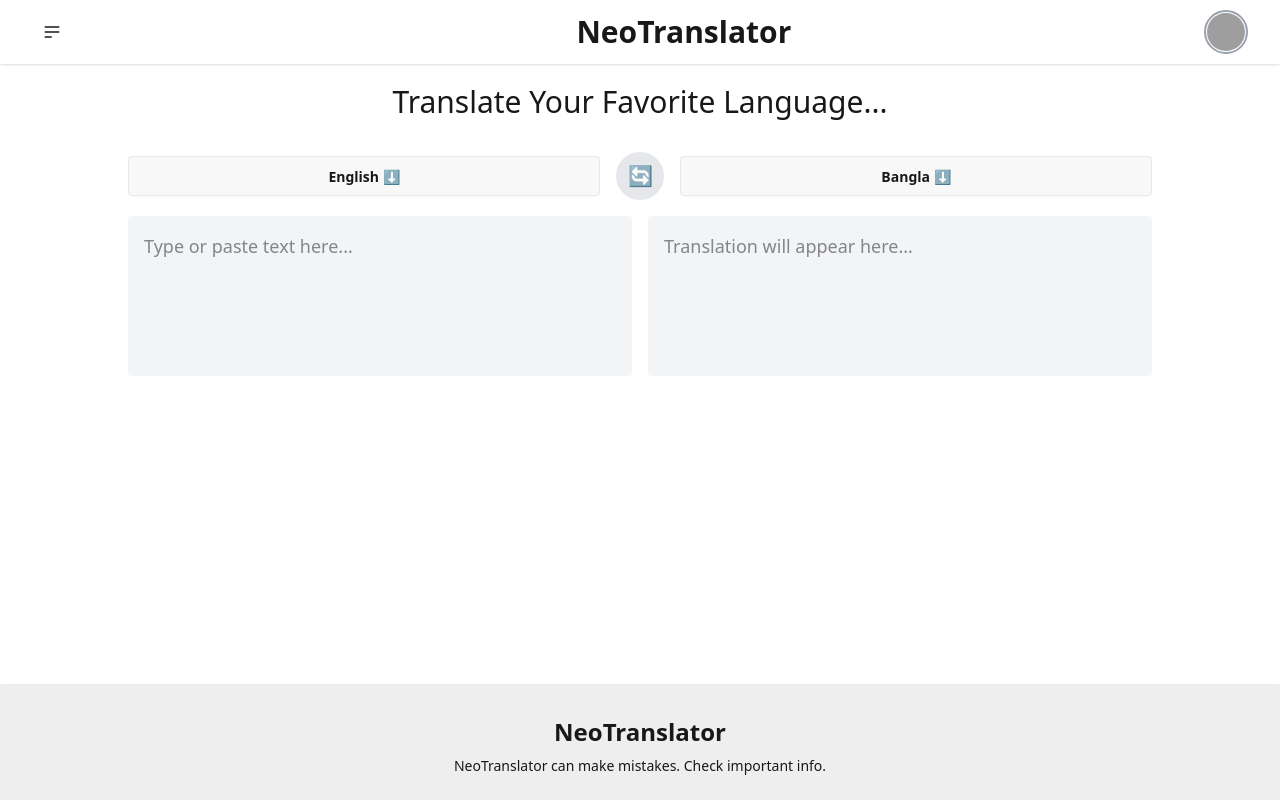
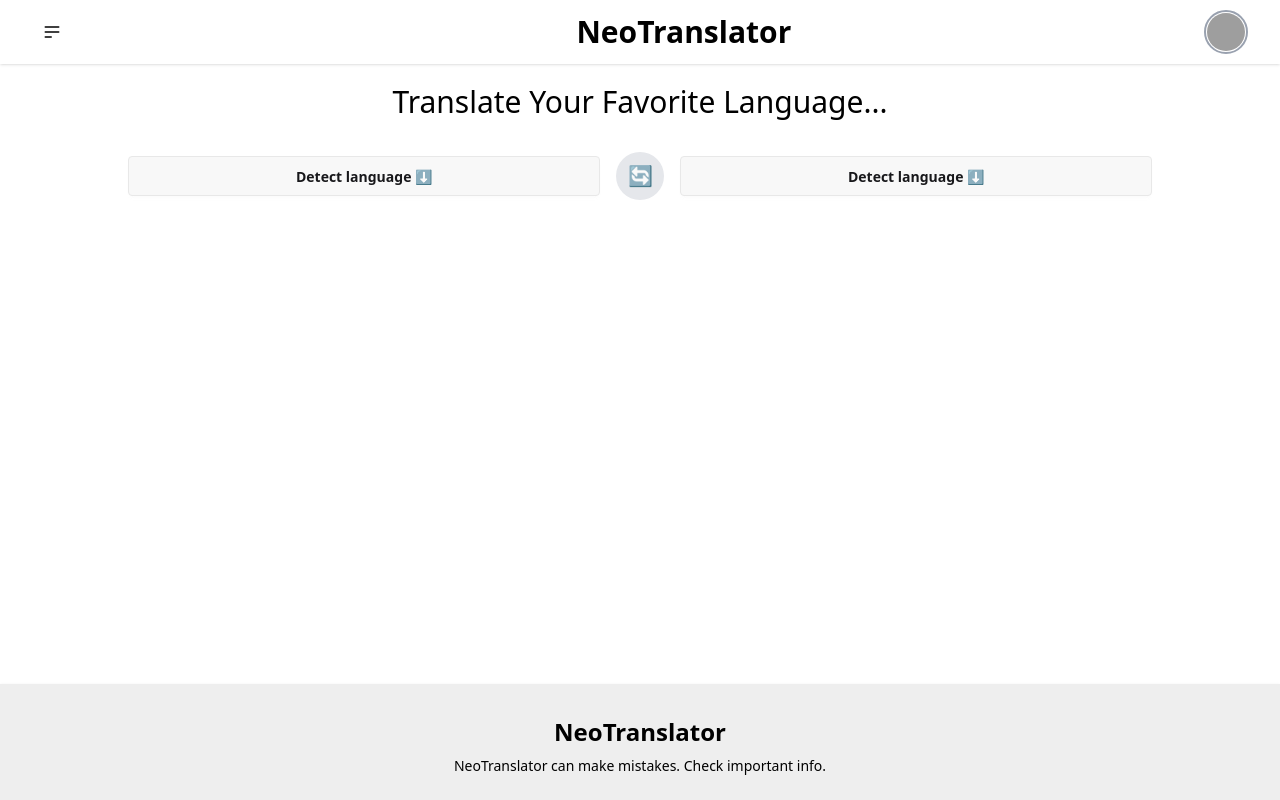
Before and after one commit to md-abu-naim/NeoTranslator-Client, a React (Vite) app: page / in a window 1280 px wide. Built offline with nearby package versions, Linux system fonts and the light colour scheme; grey boxes are pictures that could not be loaded.

Commit message:
dropdown button

```diff
--- a/src/Pages/Home/Navber.jsx
+++ b/src/Components/Navber.jsx
@@ -1,5 +1,5 @@
 import { Link } from "react-router-dom";
-import Sidebar from "../../Components/Sidebar";
+import Sidebar from "./Sidebar";
 
 const Navber = () => {
     return (
--- a/src/Pages/Home/Home.jsx
+++ b/src/Pages/Home/Home.jsx
@@ -1,42 +1,43 @@
-import { useState } from "react";
-import { IoCloseSharp } from "react-icons/io5";
+// import { useState } from "react";
+// import { IoCloseSharp } from "react-icons/io5";
+
+import TextTranslate from "./TextTranslate";
 
 const Home = () => {
-    const [inputText, setInputText] = useState("");
-    const [translatedText, setTranslatedText] = useState("");
-    const [fromLang, setFromLang] = useState("English");
-    const [toLang, setToLang] = useState("Bangla");
-    const [fromDropdown, setFromDropdown] = useState(false);
-    const [toDropdown, setToDropdown] = useState(false);
+    // const [inputText, setInputText] = useState("");
+    // const [translatedText, setTranslatedText] = useState("");
+    // const [fromLang, setFromLang] = useState("English");
+    // const [toLang, setToLang] = useState("Bangla");
+    // const [fromDropdown, setFromDropdown] = useState(false);
+    // const [toDropdown, setToDropdown] = useState(false);
 
-    const languages = ["English", "Bangla", "Hindi", "Urdu", "Arabic", "Spanish"];
+    // const languages = ["English", "Bangla", "Hindi", "Urdu", "Arabic", "Spanish"];
 
     // Swap the languages
-    const swapLanguages = () => {
-        setFromLang(toLang);
-        setToLang(fromLang);
-        setInputText(translatedText);
-        setTranslatedText(inputText);
-    };
+    // const swapLanguages = () => {
+    //     setFromLang(toLang);
+    //     setToLang(fromLang);
+    //     setInputText(translatedText);
+    //     setTranslatedText(inputText);
+    // };
 
     // Close dropdown when language is selected
-    const selectFromLanguage = (lang) => {
-        setFromLang(lang);
-        setFromDropdown(false);
-    };
+    // const selectFromLanguage = (lang) => {
+    //     setFromLang(lang);
+    //     setFromDropdown(false);
+    // };
 
-    const selectToLanguage = (lang) => {
-        setToLang(lang);
-        setToDropdown(false);
-    };
+    // const selectToLanguage = (lang) => {
+    //     setToLang(lang);
+    //     setToDropdown(false);
+    // };
 
     return (
         <div>
             <h1 className="text-center text-3xl mb-4">Translate Your Favorite Language...</h1>
-            <div className="p-4">
-                {/* Language Select + Swap Button */}
+            <TextTranslate />
+            {/* <div className="p-4">
                 <div className="grid grid-cols-[1fr_auto_1fr] gap-4 items-center mb-4">
-                    {/* From Language Dropdown */}
                     <div className="relative w-full">
                         <div tabIndex={0} role="button" onClick={() => setFromDropdown(!fromDropdown)} className="btn w-full">
                             {fromLang} ⬇️
@@ -44,7 +45,6 @@ const Home = () => {
 
                         {fromDropdown && (
                             <ul className="absolute bg-base-100 rounded-box z-10 w-full p-2 shadow-sm mt-1">
-                                {/* Search & Close Button */}
                                 <div className="flex items-center justify-between gap-5 mb-2">
                                     <input type="search" placeholder="Search" className="input w-full p-2 border rounded" />
                                     <button onClick={() => setFromDropdown(false)} className="btn">
@@ -52,7 +52,6 @@ const Home = () => {
                                     </button>
                                 </div>
 
-                                {/* Language Options */}
                                 <div className="grid grid-cols-3 gap-2">
                                     {languages.map((lang) => (
                                         <li
@@ -68,7 +67,6 @@ const Home = () => {
                         )}
                     </div>
 
-                    {/* Swap Button */}
                     <button
                         onClick={swapLanguages}
                         className="p-2 bg-gray-200 rounded-full text-xl hover:bg-gray-300 w-12 h-12 flex items-center justify-center"
@@ -76,7 +74,6 @@ const Home = () => {
                         🔄
                     </button>
 
-                    {/* To Language Dropdown */}
                     <div className="relative w-full">
                         <div tabIndex={0} role="button" onClick={() => setToDropdown(!toDropdown)} className="btn w-full">
                             {toLang} ⬇️
@@ -84,7 +81,6 @@ const Home = () => {
 
                         {toDropdown && (
                             <ul className="absolute bg-base-100 rounded-box z-10 w-full p-2 shadow-sm mt-1">
-                                {/* Search & Close Button */}
                                 <div className="flex items-center justify-between gap-5 mb-2">
                                     <input type="search" placeholder="Search" className="input w-full p-2 border rounded" />
                                     <button onClick={() => setToDropdown(false)} className="btn">
@@ -92,7 +88,6 @@ const Home = () => {
                                     </button>
                                 </div>
 
-                                {/* Language Options */}
                                 <div className="grid grid-cols-3 gap-2">
                                     {languages.map((lang) => (
                                         <li
@@ -109,9 +104,7 @@ const Home = () => {
                     </div>
                 </div>
 
-                {/* Translation Textareas */}
                 <div className="grid grid-cols-2 gap-4">
-                    {/* Input Textarea */}
                     <textarea
                         className="w-full h-40 p-4 text-lg focus:outline-none resize-none bg-gray-100 rounded"
                         placeholder="Type or paste text here..."
@@ -119,15 +112,14 @@ const Home = () => {
                         onChange={(e) => setInputText(e.target.value)}
                     />
 
-                    {/* Output Textarea (Real-time Preview) */}
                     <textarea
                         className="w-full h-40 p-4 text-lg focus:outline-none resize-none bg-gray-100 rounded"
                         placeholder="Translation will appear here..."
-                        value={inputText} // Input-এর সাথে সাথে আপডেট হবে
+                        value={inputText}
                         readOnly
                     />
                 </div>
-            </div>
+            </div> */}
         </div>
     );
 };
--- /dev/null
+++ b/src/Pages/Home/TextTranslate.jsx
@@ -0,0 +1,56 @@
+import { useState } from "react";
+
+const TextTranslate = () => {
+    const [dropdown, setDropdown] = useState(false)
+
+
+    // handle Toggle Dropdown
+    const handleToggle = () => {
+        setDropdown(!dropdown)
+    }
+
+    return (
+        <div className="p-4">
+            {/* DropDown button */}
+            <div className="grid grid-cols-[1fr_auto_1fr] gap-4 items-center mb-4">
+                <div >
+                    <div onClick={handleToggle} tabIndex={0} role="button" className="btn w-full">
+                        Detect language ⬇️
+                    </div>
+
+                    {
+                        dropdown && <ul className="absolute bg-base-100 rounded-box z-10 w-full p-2 shadow-sm mt-1">
+                        <div className="flex items-center justify-between gap-5 mb-2">
+                            <input type="search" placeholder="Search" className="input w-full p-2 border rounded" />
+                            <button className="btn">
+                                <IoCloseSharp />
+                            </button>
+                        </div>
+
+                        <div className="grid grid-cols-3 gap-2">
+                            <li>a</li>
+                            <li>b</li>
+                        </div>
+                    </ul>
+                    }
+                </div>
+
+                {/* Swap Button */}
+                <button
+                    className="p-2 bg-gray-200 rounded-full text-xl hover:bg-gray-300 w-12 h-12 flex items-center justify-center"
+                >
+                    🔄
+                </button>
+
+                {/* Detect Language */}
+                <div>
+                    <div tabIndex={0} role="button" className="btn w-full">
+                        Detect language ⬇️
+                    </div>
+                </div>
+            </div>
+        </div>
+    );
+};
+
+export default TextTranslate;
--- a/src/Root/Root.jsx
+++ b/src/Root/Root.jsx
@@ -1,12 +1,12 @@
 import { Outlet } from "react-router-dom";
-import Navber from "../Pages/Home/Navber";
-import Footer from "../Pages/Home/Footer";
+import Navber from "../Components/Navber";
+import Footer from "../Components/Footer";
 
 const Root = () => {
     return (
-        <div>
+        <div className="text-black">
             <Navber />
-            <div className='min-h-[calc(100vh-180px)] p-5 md:px-28'>
+            <div className='min-h-[calc(100vh-180px)] p-5 md:px-28 text-black'>
                 <Outlet />
             </div>
             <Footer />
```
Also changed, not shown: src/Components/Footer.jsx (renamed from src/Pages/Home/Footer.jsx).
